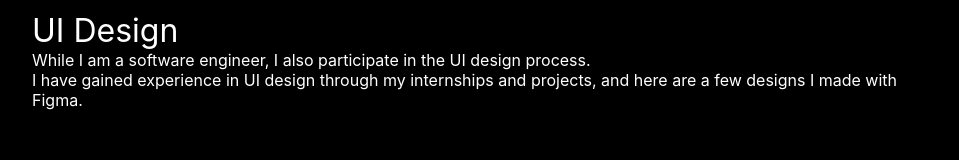
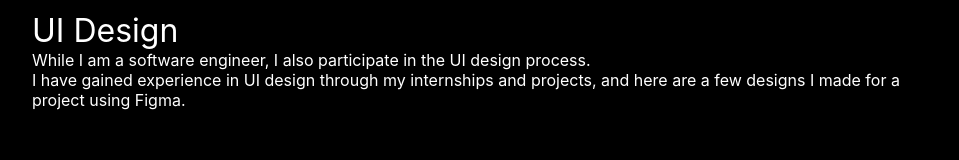
Before and after one commit to karenlinky/personal-website, a React (Create React App) app: page /ui_design in a window 1280 px wide. Shown: the part 134-294 px from the top of the page, without its empty margins (160-1119 px from the left). Built offline with nearby package versions, Linux system fonts and the light colour scheme.

Commit message:
changed UIDesign description

```diff
--- a/src/components/uiDesign/UIDesign.js
+++ b/src/components/uiDesign/UIDesign.js
@@ -19,7 +19,7 @@ import '../content/content.css';
 
 const UIDesign = () => {
     const descr = <><div>While I am a software engineer, I also participate in the UI design process.</div>
-    <div>I have gained experience in UI design through my internships and projects, and here are a few designs I made with Figma.</div></>
+    <div>I have gained experience in UI design through my internships and projects, and here are a few designs I made for a project using Figma.</div></>
 
     const [showingTitle, setShowingTitle] = useState(false);
     const [showingActualContent, setShowingActualContent] = useState(false);
```
